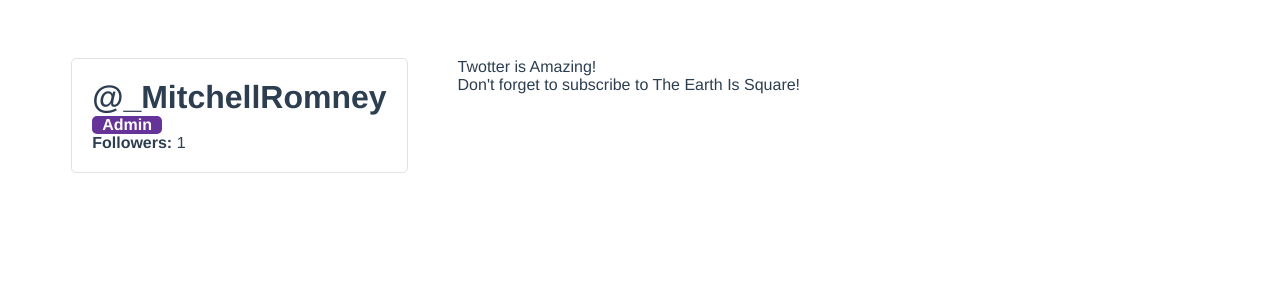
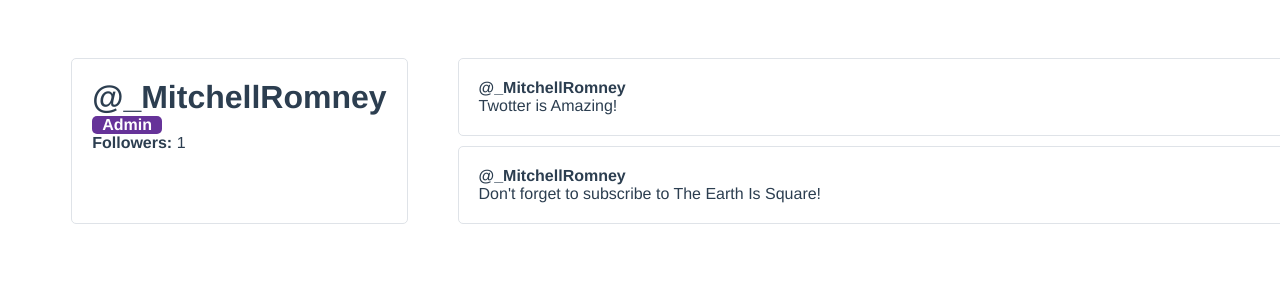
Before and after one commit to denOldTimer/twotter-tutorial, a Vue app: page /user/1 in a window 1280 px wide. Shown: the top 300 px of the page. Built offline with nearby package versions, Linux system fonts and the light colour scheme.

Commit message:
chapter four - refactoring behind the scenes

```diff
--- /dev/null
+++ b/src/components/TwootItem.vue
@@ -0,0 +1,46 @@
+<template>
+  <div class="twoot-item">
+    <div class="user-profile__twoot">
+      <div class="twoot-item__user">@{{ username }}</div>
+      <div class="twoot-item__content">
+        {{ twoot.content }}
+      </div>
+    </div>
+  </div>
+</template>
+
+<script>
+export default {
+    name: "TwootItem",
+    props: {
+        username: {
+            type: String,
+            required: true
+        },
+        twoot: {
+            type: Object,
+            required: true
+        }
+    }
+}
+</script>
+
+<style>
+.twoot-item {
+  padding: 20px;
+  background-color: white;
+  border-radius: 5px;
+  border: 1px solid #dfe3e8;
+  box-sizing: border-box;
+  cursor: pointer;
+  transition: all 0.25s ease;
+}
+
+.twoot-item:hover {
+  transform: scale(1.1, 1.1);
+}
+
+.twoot-item__user {
+  font-weight: bold;
+}
+</style>
--- a/src/components/UserProfile.vue
+++ b/src/components/UserProfile.vue
@@ -8,20 +8,21 @@
       </div>
     </div>
     <div class="user-profile__twoots-wrapper">
-      <div
-        class="user-profile__twoot"
+      <TwootItem
         v-for="twoot in user.twoots"
         :key="twoot.id"
-      >
-        {{ twoot.content }}
-      </div>
+        :username="user.username"
+        :twoot="twoot"
+      />
     </div>
   </div>
 </template>
 
 <script>
+import TwootItem from './TwootItem';
 export default {
     name:"UserProfile",
+    components: { TwootItem },
     data(){
     return {
      followers: 0,
@@ -92,6 +93,11 @@
   font-weight: bold;
 }
 
+.user-profile__twoots-wrapper {
+  display: grid;
+  grid-gap: 10px;
+}
+
 h1 {
   margin: 0;
 }
```
Also changed, not shown: 1 other file (tests, documents, lock files or other folders).
